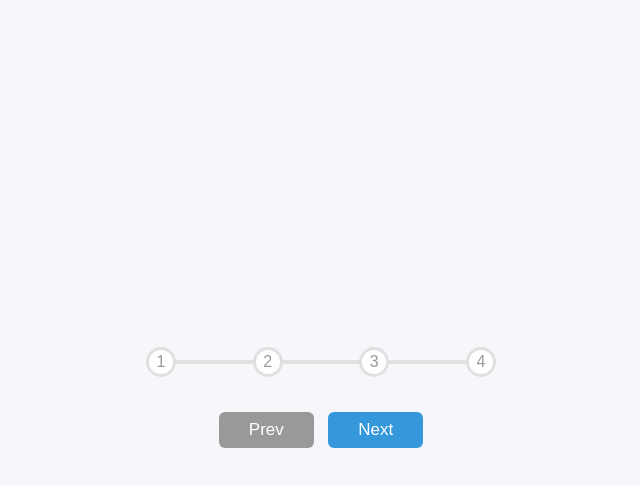
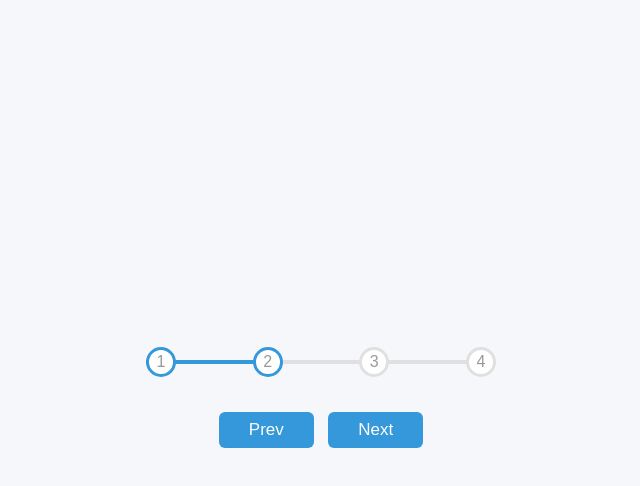
Before and after one commit to CurtisKil/newsGrid, a plain HTML site: page 50-Projects-50-Days/multi-level-progress-bar/index.html in a window 1280 px wide. Both pictures are taken after a click on the button "Next". Shown: the whole page, without its empty margins (319-959 px from the left). Drawn offline with Linux system fonts and the light colour scheme; a web font is replaced by a local one.

Commit message:
Progress Bar Functionality

```diff
--- a/50-Projects-50-Days/multi-level-progress-bar/script.js
+++ b/50-Projects-50-Days/multi-level-progress-bar/script.js
@@ -0,0 +1,53 @@
+const progress = document.getElementById("progress");
+const prev = document.getElementById("prev");
+const next = document.getElementById("next");
+const circles = document.querySelectorAll(".circle");
+
+// Circle w/class of active
+let currentActive = 1;
+
+next.addEventListener("click", () => {
+  currentActive++;
+
+  if (currentActive > circles.length) {
+    currentActive = circles.length;
+  }
+
+  update();
+});
+
+prev.addEventListener("click", () => {
+  currentActive--;
+
+  if (currentActive < 1) {
+    currentActive = 1;
+  }
+
+  update();
+});
+
+function update() {
+  circles.forEach((circle, idx) => {
+    if (idx < currentActive) {
+      circle.classList.add("active");
+    } else {
+      circle.classList.remove("active");
+    }
+  });
+
+  //   Select all buttons w/a class of active
+  const actives = document.querySelectorAll(".active");
+
+  progress.style.width =
+    ((actives.length - 1) / (circles.length - 1)) * 100 + "%";
+
+  // Check current active
+  if (currentActive === 1) {
+    prev.disabled = true;
+  } else if (currentActive === circles.length) {
+    next.disabled = true;
+  } else {
+    prev.disabled = false;
+    next.disabled = false;
+  }
+}
--- a/50-Projects-50-Days/multi-level-progress-bar/style.css
+++ b/50-Projects-50-Days/multi-level-progress-bar/style.css
@@ -65,6 +65,10 @@ body {
   transition: 0.4s ease;
 }
 
+.circle.active {
+  border-color: #3498db;
+}
+
 .circle-color {
   border-color: #3498db;
 }
```
